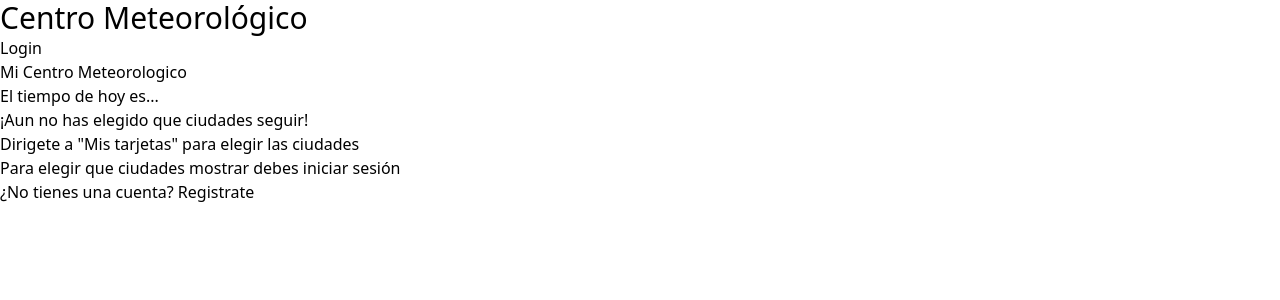
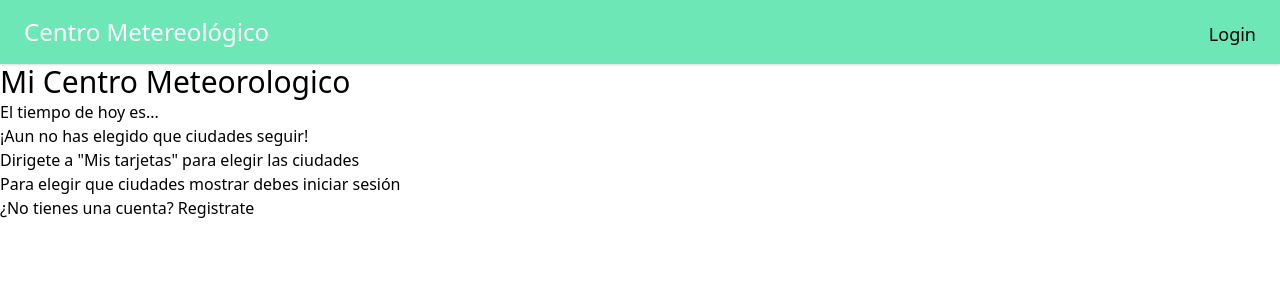
Before and after one commit to TanZng/CentroMeteorologico, a Django app: page / in a window 1280 px wide. Shown: the top 300 px of the page. Run offline with Django 3.2, Linux system fonts and the light colour scheme; data that the repository does not hold is empty; some libraries are stand-ins or nearby versions.

Commit message:
Cambios
Se modificó el color de la barra a verde, se añadieron separaciones entre los hipervículos que contiene la barra.
Se añadió al README el crear un superusuario.

```diff
--- a/climaApp/templates/base_menu.html
+++ b/climaApp/templates/base_menu.html
@@ -2,23 +2,21 @@
 {% load tailwind_filters %}
 {% block navbar %}
 
-<nav class="navbar navbar-default navbar-inverse">
-  <div class="container-fluid">
-    <div class="text-3xl">
-        <a class="navbar-brand" href="/"> Centro Meteorológico </a>
-    </div>
-    <!-- https://stackoverflow.com/questions/22047251/django-dynamically-get-view-url-and-check-if-its-the-current-page -->
+<nav class="font-sans flex flex-col text-center sm:flex-row sm:text-left sm:justify-between py-4 px-6 bg-green-300 shadow sm:items-baseline w-full">
+ <div class="mb-2 sm:mb-0">
+    <a href="/" class="text-2xl no-underline text-white hover:text-blue-dark">Centro Metereológico</a>
   </div>
+<div>
    {% if user.is_authenticated %}
 
-       <a href="{% url 'logout' %}?next={% url 'climaApp:main' %}"> Logout </a></li>
-       <br>
-       <a href="{% url 'climaApp:tarjeta_list' %}"> Mis tarjetas </a>
+       <a class="text-lg no-underline text-grey-darkest hover:text-blue-dark ml-2" href="{% url 'climaApp:tarjeta_list' %}"> Mis tarjetas </a>
+       <a class="text-lg no-underline text-grey-darkest hover:text-blue-dark ml-2" href="{% url 'logout' %}?next={% url 'climaApp:main' %}"> Logout </a></li>
 
    {% else %}
 
-       <a href="{% url 'login' %}?next={% url 'climaApp:main' %}"> Login </a>
+       <a class="text-lg no-underline text-grey-darkest hover:text-blue-dark ml-2" href="{% url 'login' %}?next={% url 'climaApp:main' %}"> Login </a>
 
    {% endif %}
+</div>
 </nav>
 {% endblock %}
--- a/climaApp/templates/climaApp/climaAppMain.html
+++ b/climaApp/templates/climaApp/climaAppMain.html
@@ -1,6 +1,6 @@
 {% extends "base_menu.html" %}
 {% block content %}
-    <h1>Mi Centro Meteorologico</h1>
+    <h1 class = "text-3xl"> Mi Centro Meteorologico</h1>
     <h3>El tiempo de hoy es...</h3>
 
 {% if ciudades_list %}
```
Also changed, not shown: README.md.
